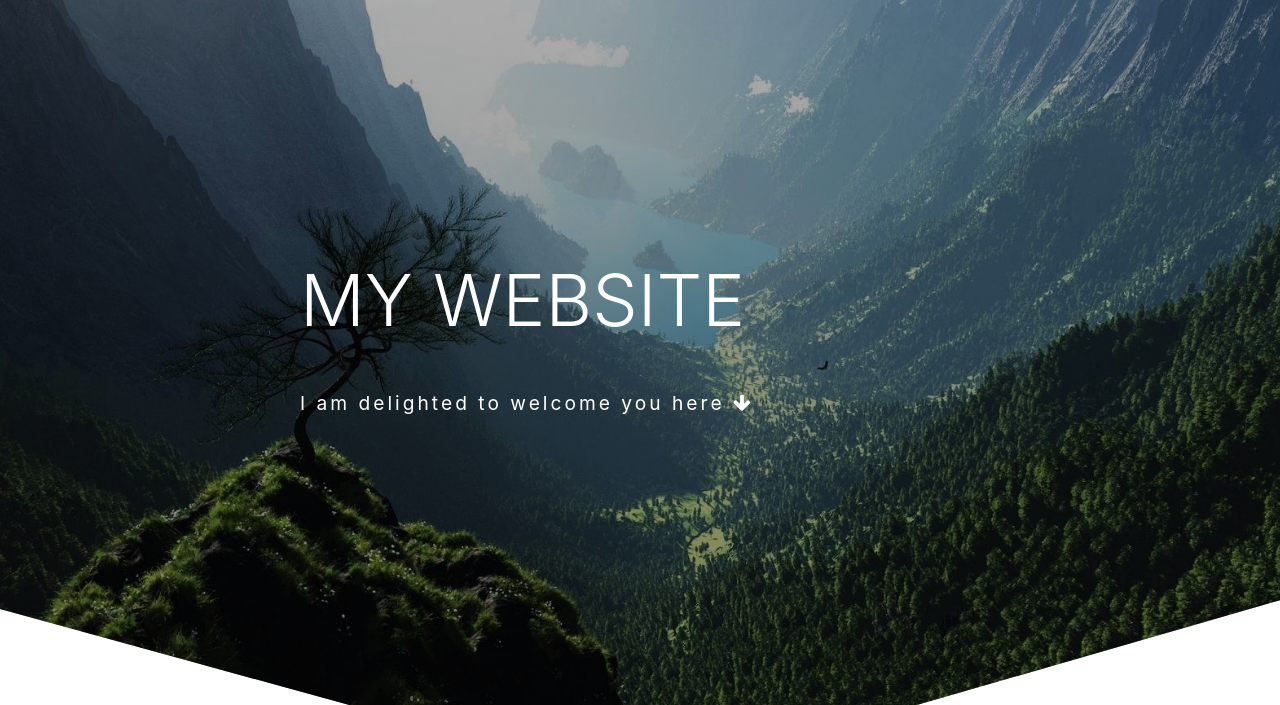
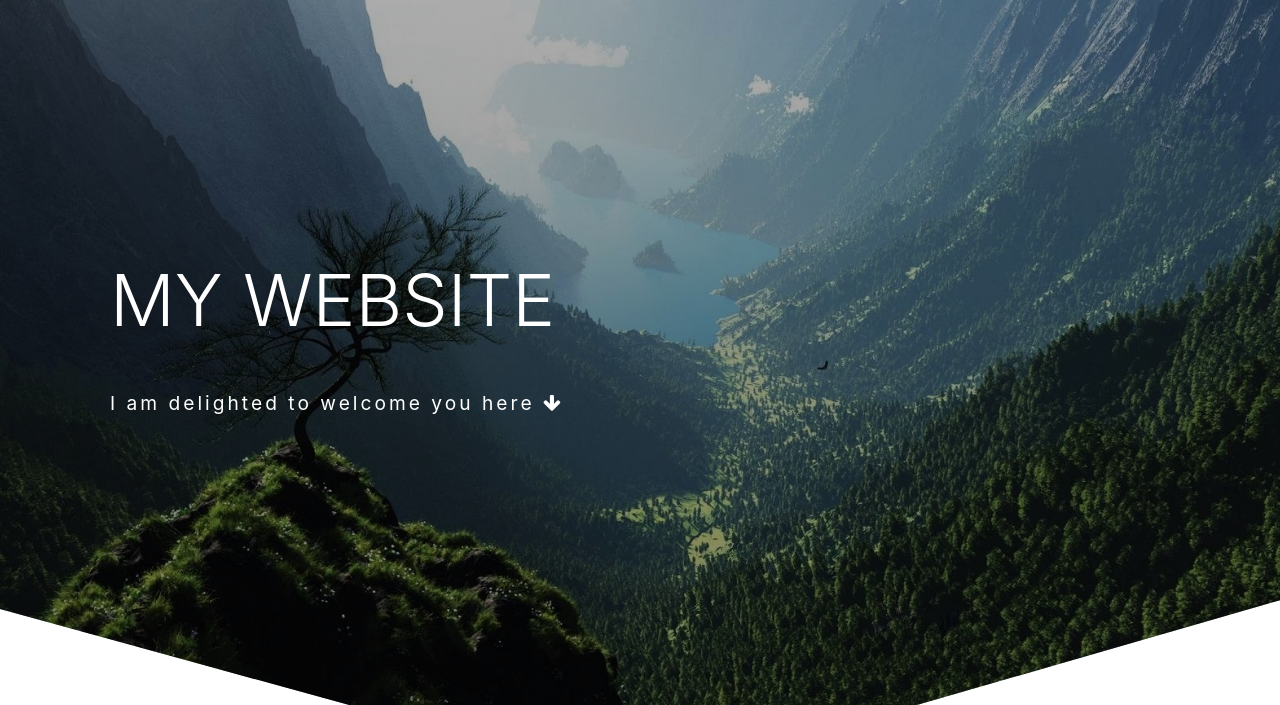
Before and after one commit to abhilakshbansal2001/portin10min, a plain HTML site: page index.html in a window 1280 px wide. Shown: the part 95-800 px from the top of the page. Drawn offline with nearby package versions, Linux system fonts and the light colour scheme; a script that the page names is missing.

Commit message:
Update index.html

```diff
--- a/index.html
+++ b/index.html
@@ -63,7 +63,7 @@
         </header>
         <div class="container caption">
           <div class="row">
-            <div class="col-9 offset-3 ">
+            <div class="col-9 offset-1 ">
               <h1 class="text-white display-3">MY WEBSITE</h1>
               <p class="paragraphHeader mt-5">I am delighted to welcome you here <i class="fa fa-arrow-down"></i></p>
             </div>
```
